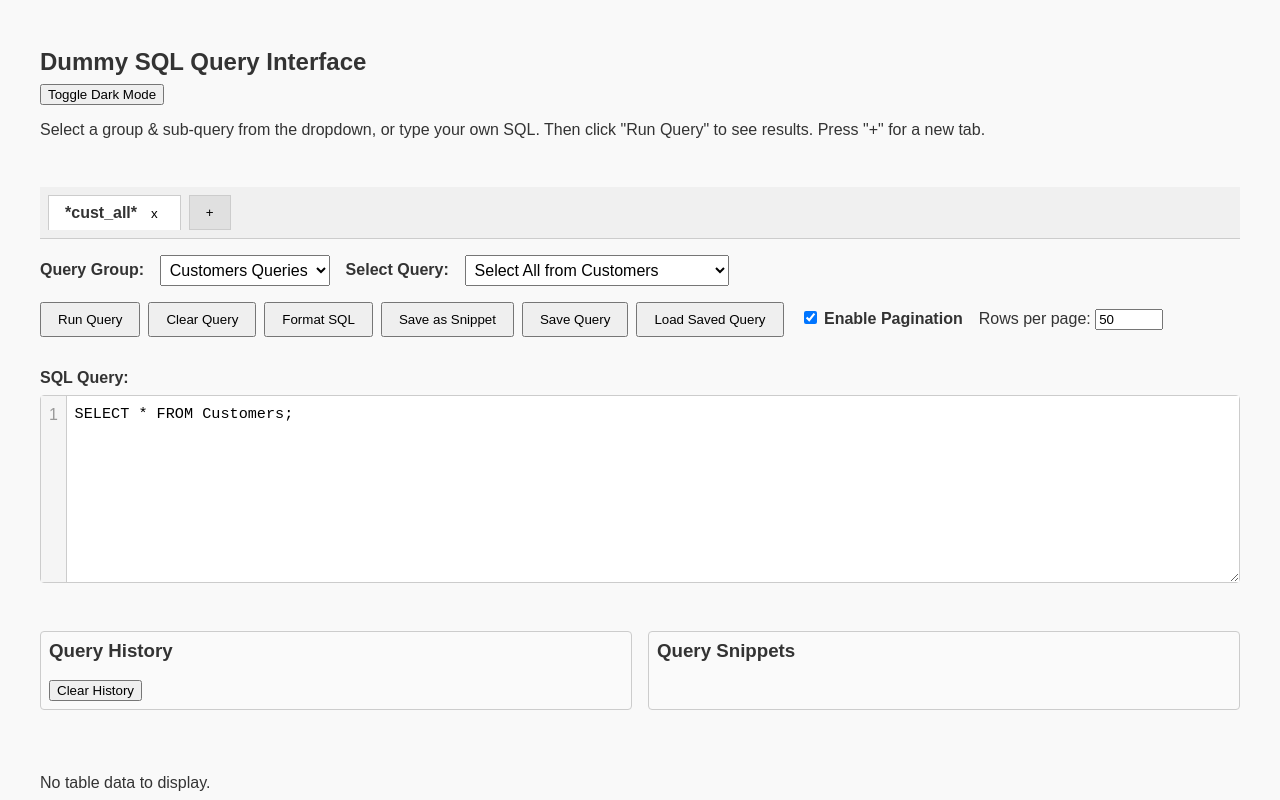
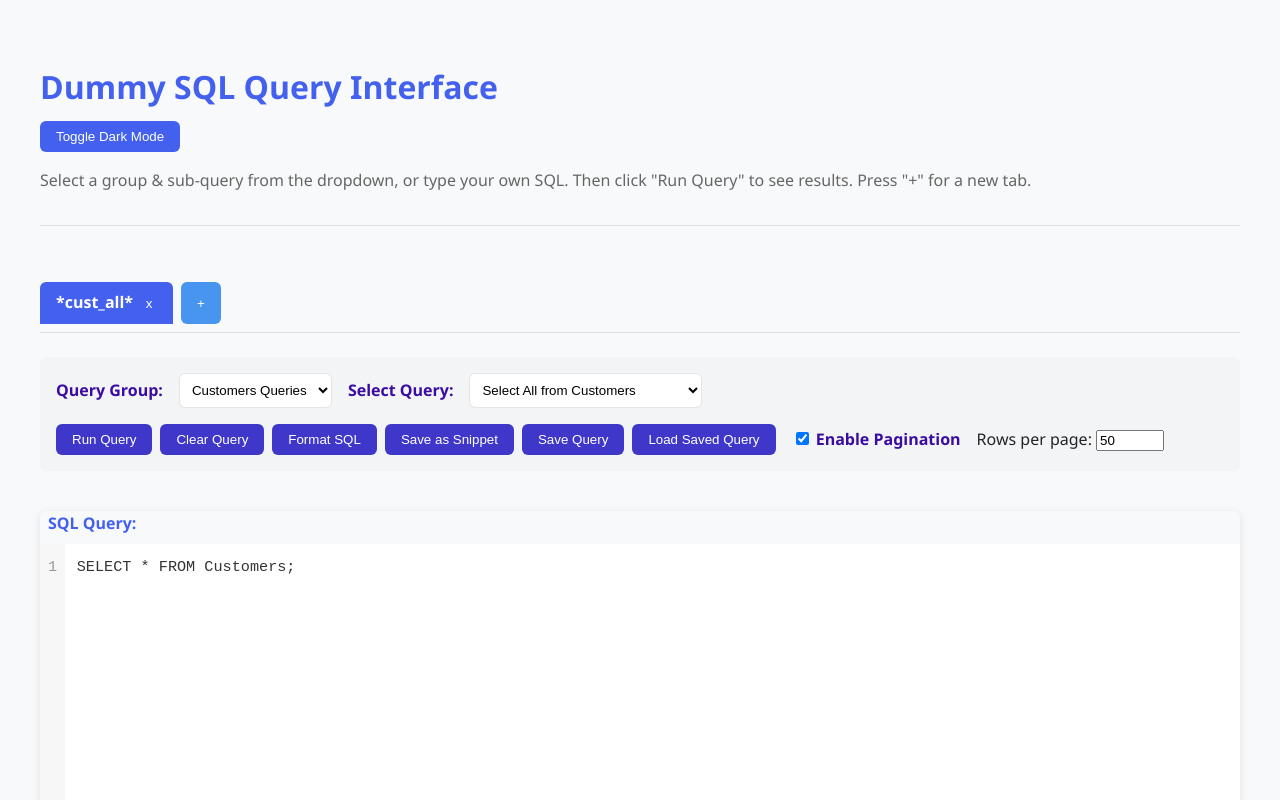
Before and after one commit to ritankarsaha/SQL-Query-App, a React (Vite) app: page / in a window 1280 px wide. Shown: the top 800 px of the page. Built offline with nearby package versions, Linux system fonts and the light colour scheme.

Commit message:
(feat): UI Designing Phase 1

```diff
--- a/src/App.css
+++ b/src/App.css
@@ -1,165 +1,316 @@
+/* Modern color scheme */
+:root {
+  --primary: #4361ee;
+  --primary-dark: #3a0ca3;
+  --secondary: #3f37c9;
+  --accent: #4895ef;
+  --light: #f8f9fa;
+  --dark: #212529;
+  --success: #4cc9f0;
+  --warning: #f72585;
+  --info: #560bad;
+  --border-radius: 6px;
+  --box-shadow: 0 2px 8px rgba(0, 0, 0, 0.1);
+  --transition: all 0.3s ease;
+}
+
+/* Dark mode variables */
+.dark {
+  --primary: #4895ef;
+  --primary-dark: #4361ee;
+  --secondary: #3f37c9;
+  --accent: #4cc9f0;
+  --light: #212529;
+  --dark: #f8f9fa;
+  --box-shadow: 0 2px 8px rgba(0, 0, 0, 0.3);
+}
+
+/* Base styles */
+body {
+  font-family: 'Segoe UI', Tahoma, Geneva, Verdana, sans-serif;
+  line-height: 1.6;
+  color: var(--dark);
+  background-color: var(--light);
+  transition: var(--transition);
+}
 
 .app-container {
-  max-width: 1200px;
+  max-width: 1400px;
   margin: 0 auto;
-  padding: 1rem;
+  padding: 1.5rem;
   display: flex;
   flex-direction: column;
-  gap: 1rem;
+  gap: 1.5rem;
 }
 
+/* Header styles */
 .header {
-  margin-bottom: 1rem;
+  margin-bottom: 1.5rem;
+  padding-bottom: 1rem;
+  border-bottom: 1px solid rgba(0, 0, 0, 0.1);
 }
 
 .header h1 {
-  font-size: 1.5rem;
+  font-size: 2rem;
   margin-bottom: 0.5rem;
+  color: var(--primary);
 }
 
+.header p {
+  color: #666;
+}
+
+/* Button styles */
+button {
+  padding: 0.5rem 1rem;
+  border: none;
+  border-radius: var(--border-radius);
+  background-color: var(--primary);
+  color: white;
+  cursor: pointer;
+  transition: var(--transition);
+  font-weight: 500;
+}
+
+button:hover {
+  background-color: var(--primary-dark);
+  transform: translateY(-1px);
+}
+
+button:active {
+  transform: translateY(0);
+}
+
+/* Tab styles */
+.tabs-bar {
+  display: flex;
+  gap: 0.5rem;
+  border-bottom: 1px solid rgba(0, 0, 0, 0.1);
+  padding: 0.5rem 0;
+  background-color: transparent;
+  overflow-x: auto;
+}
+
+.tab {
+  padding: 0.5rem 1rem;
+  border-radius: var(--border-radius) var(--border-radius) 0 0;
+  cursor: pointer;
+  background-color: rgba(0, 0, 0, 0.05);
+  display: flex;
+  align-items: center;
+  gap: 0.5rem;
+  transition: var(--transition);
+  white-space: nowrap;
+}
+
+.tab.active {
+  background-color: var(--primary);
+  color: white;
+  font-weight: 600;
+}
+
+.close-tab {
+  background: transparent;
+  color: inherit;
+  padding: 0;
+  margin: 0;
+  width: 16px;
+  height: 16px;
+  display: flex;
+  align-items: center;
+  justify-content: center;
+  border-radius: 50%;
+}
+
+.close-tab:hover {
+  background: rgba(255, 255, 255, 0.2);
+}
+
+.new-tab {
+  background-color: var(--accent);
+  color: white;
+}
+
+/* Query controls */
 .query-controls {
   display: flex;
   flex-wrap: wrap;
   gap: 1rem;
   align-items: center;
   margin-bottom: 1rem;
+  padding: 1rem;
+  background-color: rgba(0, 0, 0, 0.02);
+  border-radius: var(--border-radius);
 }
 
 .query-controls label {
-  font-weight: bold;
+  font-weight: 600;
+  color: var(--primary-dark);
 }
 
 select {
-  padding: 0.3rem;
-  font-size: 1rem;
+  padding: 0.5rem;
+  border-radius: var(--border-radius);
+  border: 1px solid rgba(0, 0, 0, 0.1);
+  background-color: white;
+  transition: var(--transition);
+}
+
+select:focus {
+  outline: none;
+  border-color: var(--primary);
+  box-shadow: 0 0 0 2px rgba(67, 97, 238, 0.2);
 }
 
 .run-buttons {
   display: flex;
   gap: 0.5rem;
+  flex-wrap: wrap;
 }
 
 .run-buttons button {
-  padding: 0.5rem 1rem;
-  cursor: pointer;
+  background-color: var(--secondary);
 }
 
-
-.editor-area {
-  margin-bottom: 1rem;
+.run-buttons button:hover {
+  background-color: var(--primary-dark);
 }
 
-
-.table-area {
-  margin-top: 2rem;
+/* Editor area */
+.editor-area {
+  margin-bottom: 1.5rem;
+  border-radius: var(--border-radius);
+  overflow: hidden;
+  box-shadow: var(--box-shadow);
 }
 
-.tabs-bar {
-  display: flex;
-  gap: 0.5rem;
-  border-bottom: 1px solid #ccc;
-  padding: 0.5rem;
-  background-color: #f0f0f0;
+/* History & snippets */
+.history-snippets-container {
+  display: grid;
+  grid-template-columns: 1fr 1fr;
+  gap: 1.5rem;
+  margin-bottom: 1.5rem;
 }
 
-.tab {
-  padding: 0.5rem 1rem;
-  border: 1px solid #ccc;
-  border-bottom: none;
-  cursor: pointer;
-  background-color: #e0e0e0;
-  position: relative;
+.query-history, .query-snippets {
+  border-radius: var(--border-radius);
+  background-color: white;
+  padding: 1rem;
+  box-shadow: var(--box-shadow);
+  max-height: 300px;
+  overflow-y: auto;
 }
 
-.tab.active {
-  background-color: #fff;
-  font-weight: bold;
+.query-history h3, .query-snippets h3 {
+  margin-top: 0;
+  margin-bottom: 1rem;
+  color: var(--primary);
+  display: flex;
+  justify-content: space-between;
+  align-items: center;
 }
 
-.close-tab {
-  margin-left: 0.5rem;
-  border: none;
-  background: transparent;
-  cursor: pointer;
+.query-history ul, .query-snippets ul {
+  list-style: none;
+  padding: 0;
+  margin: 0;
 }
 
-.new-tab {
-  padding: 0.5rem 1rem;
-  border: 1px solid #ccc;
-  background-color: #e0e0e0;
-  cursor: pointer;
+.query-history li, .query-snippets li {
+  padding: 0.75rem;
+  border-radius: var(--border-radius);
+  margin-bottom: 0.5rem;
+  background-color: rgba(0, 0, 0, 0.02);
+  transition: var(--transition);
+  display: flex;
+  justify-content: space-between;
+  align-items: center;
 }
 
-.history-snippets-container {
-  display: flex;
-  gap: 1rem;
-  margin-bottom: 1rem;
+.query-history li:hover, .query-snippets li:hover {
+  background-color: rgba(67, 97, 238, 0.1);
 }
 
-
-.query-history {
-  flex: 1;
-  border: 1px solid #ccc;
-  border-radius: 4px;
-  background-color: #fafafa;
-  padding: 0.5rem;
-  max-height: 200px;
-  overflow-y: auto;
-}
-.query-history h3 {
-  margin-top: 0;
-}
-.query-history ul {
-  list-style: none;
-  padding-left: 0;
-  margin: 0;
-}
-.query-history li {
-  padding: 0.3rem 0.5rem;
-  border-bottom: 1px solid #ddd;
-  cursor: pointer;
-}
-.query-history li:hover {
-  background-color: #e0e0e0;
-}
 .history-text {
   display: block;
+  font-family: monospace;
+  font-size: 0.9rem;
+  white-space: nowrap;
+  overflow: hidden;
+  text-overflow: ellipsis;
 }
+
 .history-timestamp {
   font-size: 0.8rem;
   color: #666;
 }
 
-
-.query-snippets {
+.query-history li > div, .query-snippets li > div {
   flex: 1;
-  border: 1px solid #ccc;
-  border-radius: 4px;
-  background-color: #fafafa;
-  padding: 0.5rem;
-  max-height: 200px;
-  overflow-y: auto;
-}
-.query-snippets h3 {
-  margin-top: 0;
-  display: flex;
-  justify-content: space-between;
-  align-items: center;
-}
-.query-snippets button {
-  padding: 0.3rem 0.5rem;
-  font-size: 0.8rem;
-}
-.query-snippets ul {
-  list-style: none;
-  padding-left: 0;
-  margin: 0;
-}
-.query-snippets li {
-  padding: 0.3rem 0.5rem;
-  border-bottom: 1px solid #ddd;
   cursor: pointer;
 }
-.query-snippets li:hover {
-  background-color: #e0e0e0;
+
+.query-history li button, .query-snippets li button {
+  margin-left: 0.5rem;
+  padding: 0.25rem 0.5rem;
+  font-size: 0.8rem;
+  background-color: rgba(0, 0, 0, 0.1);
+  color: var(--dark);
 }
+
+.query-history li button:hover, .query-snippets li button:hover {
+  background-color: rgba(0, 0, 0, 0.2);
+}
+
+/* Table area */
+.table-area {
+  margin-top: 2rem;
+  border-radius: var(--border-radius);
+  overflow: hidden;
+  box-shadow: var(--box-shadow);
+}
+
+/* Pagination */
+.pagination-controls {
+  display: flex;
+  justify-content: center;
+  gap: 0.5rem;
+  margin-top: 1rem;
+  padding: 1rem;
+  background-color: white;
+  border-radius: 0 0 var(--border-radius) var(--border-radius);
+}
+
+.pagination-controls button {
+  min-width: 36px;
+}
+
+.pagination-controls button:disabled {
+  background-color: #ddd;
+  color: #666;
+  cursor: not-allowed;
+}
+
+/* Dark mode adjustments */
+.dark .query-history,
+.dark .query-snippets,
+.dark .editor-area,
+.dark .table-area {
+  background-color: rgba(255, 255, 255, 0.05);
+}
+
+.dark .query-history li,
+.dark .query-snippets li {
+  background-color: rgba(255, 255, 255, 0.05);
+}
+
+.dark .query-history li:hover,
+.dark .query-snippets li:hover {
+  background-color: rgba(255, 255, 255, 0.1);
+}
+
+.dark select {
+  background-color: rgba(255, 255, 255, 0.1);
+  color: white;
+  border-color: rgba(255, 255, 255, 0.2);
+}
--- a/src/components/QueryEditor.css
+++ b/src/components/QueryEditor.css
@@ -1,46 +1,64 @@
-
 .query-editor-container {
     display: flex;
     flex-direction: column;
-  margin-bottom: 1rem;
+    margin-bottom: 0;
   }
 
   .query-editor-label {
     font-weight: bold;
     margin-bottom: 0.5rem;
+    color: var(--primary);
+    padding: 0 0.5rem;
   }
 
   .query-editor-wrapper {
     display: flex;
-  border: 1px solid #ccc;
-  border-radius: 4px;
-  background-color: #fff;
-
+    border-radius: 0 0 var(--border-radius) var(--border-radius);
+    background-color: white;
+    height: 300px;
+    overflow: hidden;
   }
 
   .line-numbers {
-  background-color: #f5f5f5;
+    background-color: rgba(0, 0, 0, 0.03);
     color: #999;
     text-align: right;
-  padding: 0.5rem;
+    padding: 0.75rem 0.5rem;
     user-select: none;
     overflow-y: auto;
-  border-right: 1px solid #ccc;
+    font-family: monospace;
+    font-size: 0.95rem;
+    line-height: 1.5;
   }
 
-
   .line-number {
-  line-height: 1.4rem;
+    line-height: 1.5;
   }
 
   .query-editor-textarea,
   .code-textarea {
-  font-family: monospace;
+    font-family: 'Fira Code', monospace;
     font-size: 0.95rem;
-  line-height: 1.4;
-  resize: vertical;
+    line-height: 1.5;
+    resize: none;
     border: none;
     outline: none;
     width: 100%;
-  padding: 0.5rem;
+    padding: 0.75rem;
+    background-color: white;
+    color: #333;
   }
+
+  /* Dark mode adjustments */
+  .dark .query-editor-wrapper,
+  .dark .query-editor-textarea,
+  .dark .code-textarea {
+    background-color: #1e1e1e;
+    color: #d4d4d4;
+  }
+
+  .dark .line-numbers {
+    background-color: #1e1e1e;
+    color: #858585;
+    border-right: 1px solid #333;
+  }
```
Also changed, not shown: src/components/QueryResultTable.css (+87 -44 lines). Lines whose indentation alone changed are shown as unchanged.
